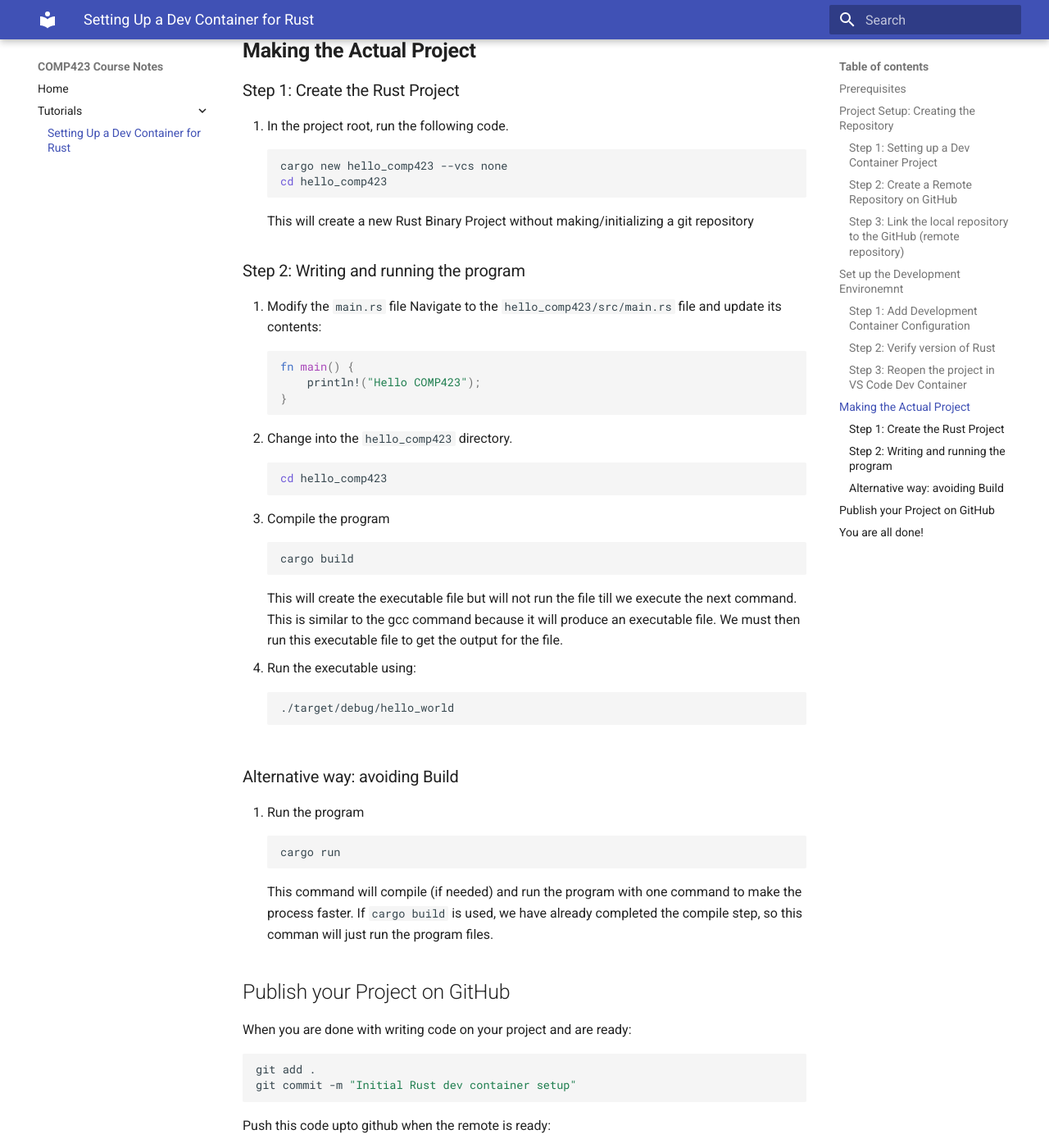
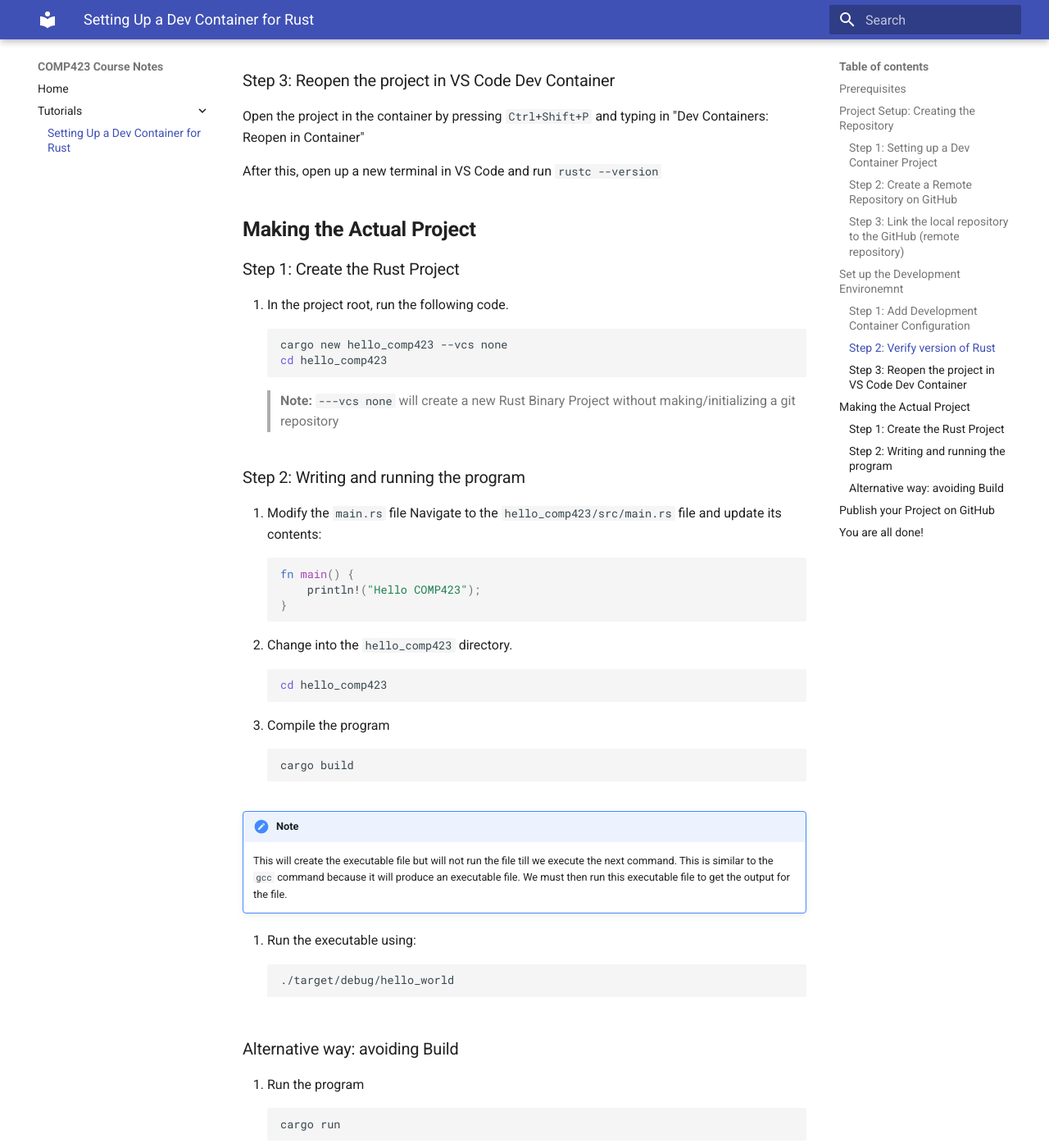
Before and after one commit to ishitasr76/comp423-course-notes, an MkDocs documentation site: the page built from docs/tutorials/rust-setup.md, in a window 1280 px wide and 1400 px high, scrolled down 3000 px. Shown: the whole window at 82% size. Built offline with MkDocs 1.6.1 and Material for MkDocs 9.7.7, drawn with Linux system fonts in a browser that asks for light colours; some of the changed text lies outside the part shown.

Commit message:
added notes to the website

````diff
--- a/docs/tutorials/rust-setup.md
+++ b/docs/tutorials/rust-setup.md
@@ -4,12 +4,12 @@
 * Reviewer: [Suhas Puttoju](https://github.com/suhasp3)
 
 ## **Prerequisites**
-* Docker: have it downloaded on your device
-* Visual Studio Code (VS Code)
-* Git installed on your computer
-* GitHub account that is set up
+* **Docker**: have it downloaded on your device
+* **Visual Studio Code** (VS Code)
+* **Git** installed on your computer
+* **GitHub** account that is set up
 * Basic git commands
-* Introduction knowledge of the basics of Rust programming language
+* Introduction knowledge of the basics of **Rust** programming language
 
 ## **Project Setup: Creating the Repository**
 ### Step 1: Setting up a Dev Container Project
@@ -39,8 +39,7 @@
     * Repository Name: `rust-tutorial`
     * Description: "Simple Rust tutorial that outputs Hello COMP423!"
     * Visibility: Public
-
-3. Do not initialize the repository with a README, .gitignore, or license. You already did that using the terminal in the previous step.
+> **Note:** Do not initialize the repository with a README, .gitignore, or license. You already did that using the terminal in the previous step.
 4. Click **Create Repository**.
 
 ### Step 3: Link the local repository to the GitHub (remote repository)
@@ -57,7 +58,8 @@
 ```bash
 git push --set-upstream origin main
 ```
-All the changes you have made so far should now be pushed up to remote repository and you can see this commit on GitHub as well.
+!!! note
+    All the changes you have made so far should now be pushed up to remote repository and you can see this commit on GitHub as well.
 
 ## **Set up the Development Environemnt**
 ### Step 1: Add Development Container Configuration
@@ -79,7 +81,8 @@
   }
 
 ```
-We are adding the `rust-analyzer` extension via VS Code automatically whenever the container is created. It provides us with a variety of different features such as code completion, error detection, etc.
+!!! note
+    We are adding the `rust-analyzer` extension via VS Code automatically whenever the container is created. It provides us with a variety of different features such as code completion, error detection, etc.
 ### Step 2: Verify version of Rust
 1. Verify the Rust installation by running the following code in the terminal.
 ```bash
@@ -99,7 +102,7 @@
 cargo new hello_comp423 --vcs none
 cd hello_comp423
 ```
-This will create a new Rust Binary Project without making/initializing a git repository
+> **Note:** `---vcs none` will create a new Rust Binary Project without making/initializing a git repository
 
 ### Step 2: Writing and running the program
 1. Modify the `main.rs` file
@@ -117,7 +120,8 @@
 ```bash
 cargo build
 ```
-This will create the executable file but will not run the file till we execute the next command. This is similar to the gcc command because it will produce an executable file. We must then run this executable file to get the output for the file.
+!!! note
+    This will create the executable file but will not run the file till we execute the next command. This is similar to the `gcc` command because it will produce an executable file. We must then run this executable file to get the output for the file.
 4. Run the executable using:
 ```bash
 ./target/debug/hello_world
@@ -127,7 +131,8 @@
 ```bash
 cargo run
 ```
-This command will compile (if needed) and run the program with one command to make the process faster. If `cargo build` is used, we have already completed the compile step, so this comman will just run the program files.
+!!! note
+    This command will compile (if needed) and run the program with one command to make the process faster. If `cargo build` is used, we have already completed the compile step, so this comman will just run the program files.
 
 ## Publish your Project on GitHub
 When you are done with writing code on your project and are ready:
````
Also changed, not shown: other parts of docs/tutorials/rust-setup.md (+3 -1 lines).
